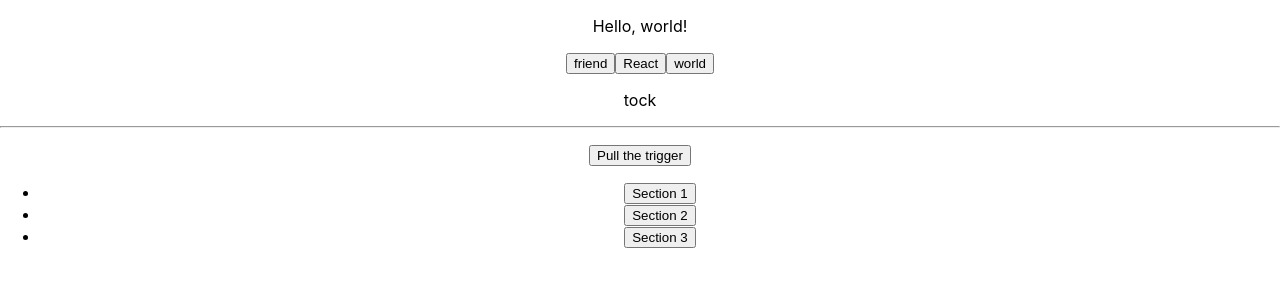
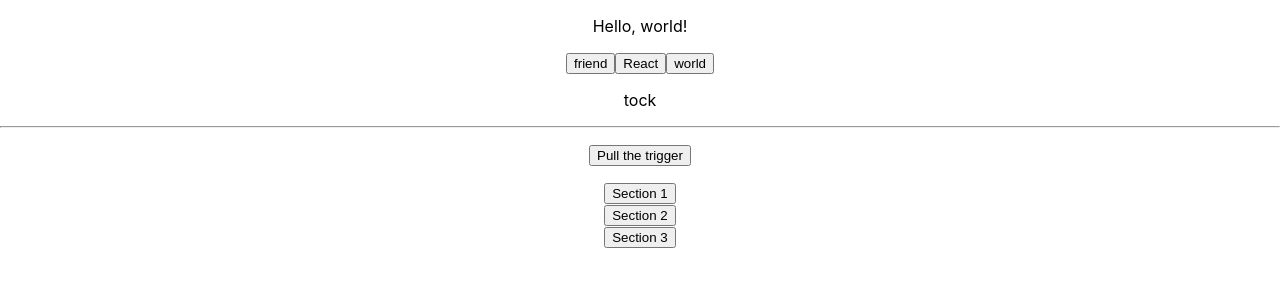
Before and after one commit to thinkful-ei-bee/alex-joel-state-drills, a React (Create React App) app: page / in a window 1280 px wide. Shown: the top 300 px of the page. Built offline with nearby package versions, Linux system fonts and the light colour scheme.

Commit message:
style ul

```diff
--- /dev/null
+++ b/src/state-drills/Accordion.css
@@ -0,0 +1,4 @@
+ul {
+  list-style-type: none;
+  padding: 0;
+}
--- a/src/state-drills/Accordion.js
+++ b/src/state-drills/Accordion.js
@@ -1,4 +1,5 @@
 import React, {Component} from 'react';
+import './Accordion.css';
 
 class Accordion extends Component{
 
```
